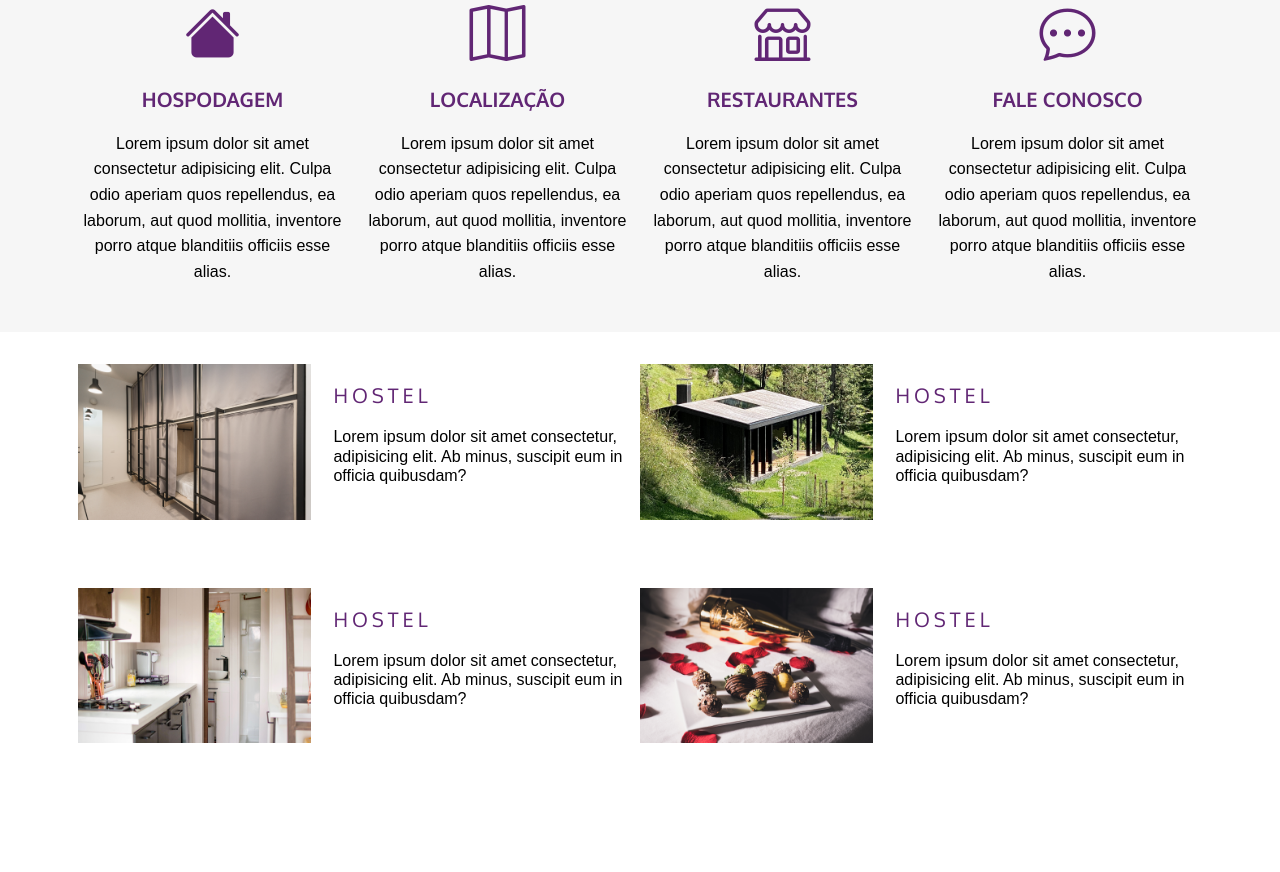
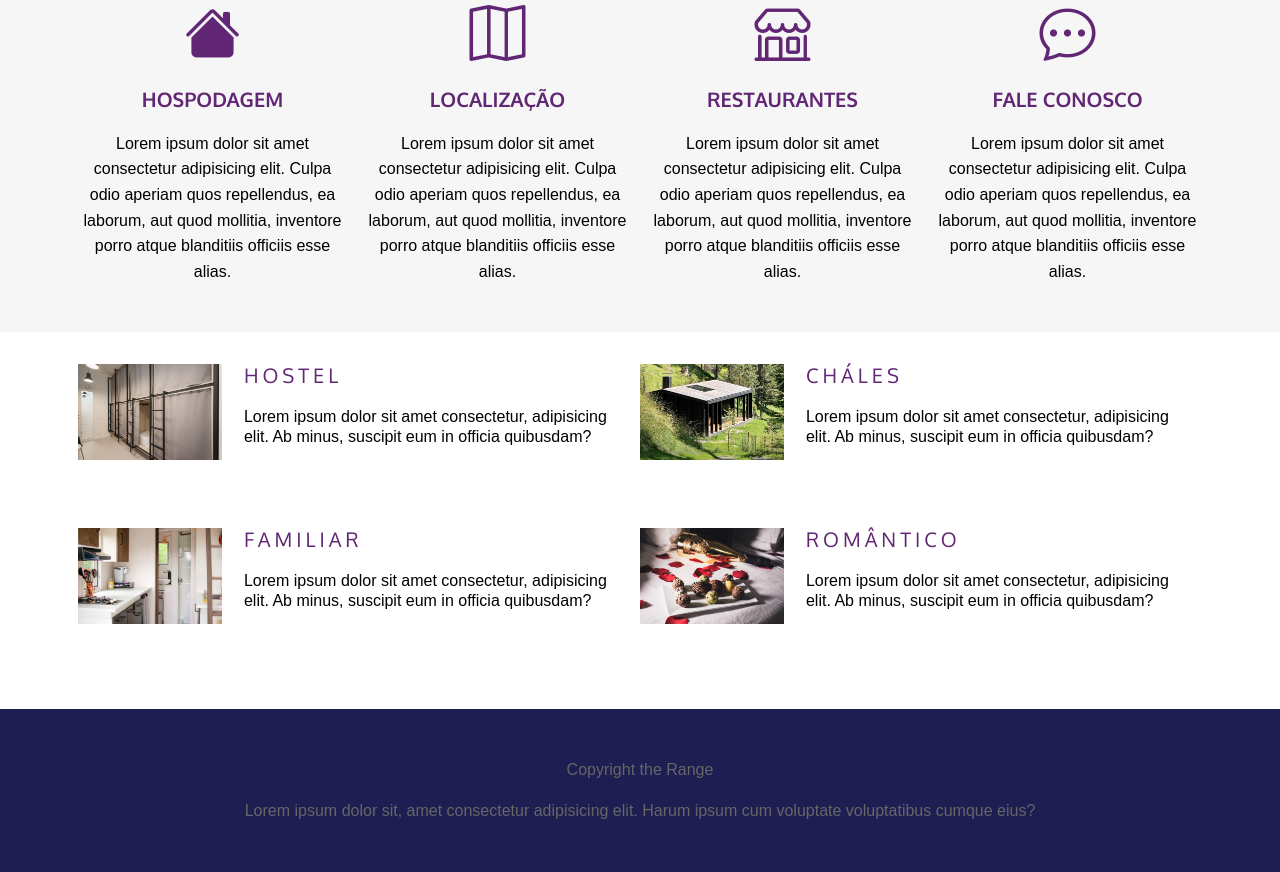
Before and after one commit to JoaoVitorDoFront/AngelsHostels, a plain HTML site: page index.html in a window 1280 px wide. Shown: the part 767-1639 px from the top of the page. Before the commit the page ends 1595 px from the top, so only its background shows below. Drawn offline with nearby package versions, Linux system fonts and the light colour scheme.

Commit message:
atualizado

```diff
--- a/index.css
+++ b/index.css
@@ -225,4 +225,23 @@ p {
     /* ao usar o display flex eu alinhei os itens dentro do article tanto a img e o conteudo mas eu tive q designar q o main-content fosse meu pai e falei q o container type era inline size, o gap é só pra distanciar a img do conteudo */
     gap: 1.4em;
   }
+  .main-content_title {
+    margin-top: 0;
+  }
+  .main-content_img img {
+    max-height: 11.25em;
+  }
 }
+.footer {
+  background-color: rgb(30, 30, 83);
+  text-align: center;
+  padding: 2em;
+  color: color-mix(in srgb, black, white 40%);
+}
+/* .footer h4 {
+  font-size: 1em;
+}
+.footer p {
+  margin: 0;
+  padding-bottom: 1em;
+} */
--- a/index.html
+++ b/index.html
@@ -129,7 +129,7 @@
               <img src="ProjetoAngelsHosters-inicio/images/chale.png" alt="" />
             </div>
             <div class="main-content_text">
-              <h3 class="main-content_title">Hostel</h3>
+              <h3 class="main-content_title">Cháles</h3>
               <p>
                 Lorem ipsum dolor sit amet consectetur, adipisicing elit. Ab
                 minus, suscipit eum in officia quibusdam?
@@ -145,7 +145,7 @@
               />
             </div>
             <div class="main-content_text">
-              <h3 class="main-content_title">Hostel</h3>
+              <h3 class="main-content_title">Familiar</h3>
               <p>
                 Lorem ipsum dolor sit amet consectetur, adipisicing elit. Ab
                 minus, suscipit eum in officia quibusdam?
@@ -161,7 +161,7 @@
               />
             </div>
             <div class="main-content_text">
-              <h3 class="main-content_title">Hostel</h3>
+              <h3 class="main-content_title">Romântico</h3>
               <p>
                 Lorem ipsum dolor sit amet consectetur, adipisicing elit. Ab
                 minus, suscipit eum in officia quibusdam?
@@ -170,6 +170,13 @@
           </article>
         </div>
       </section>
+      <footer class="footer">
+        <p>Copyright the Range</p>
+        <p>
+          Lorem ipsum dolor sit, amet consectetur adipisicing elit. Harum ipsum
+          cum voluptate voluptatibus cumque eius?
+        </p>
+      </footer>
     </main>
   </body>
 </html>
```
